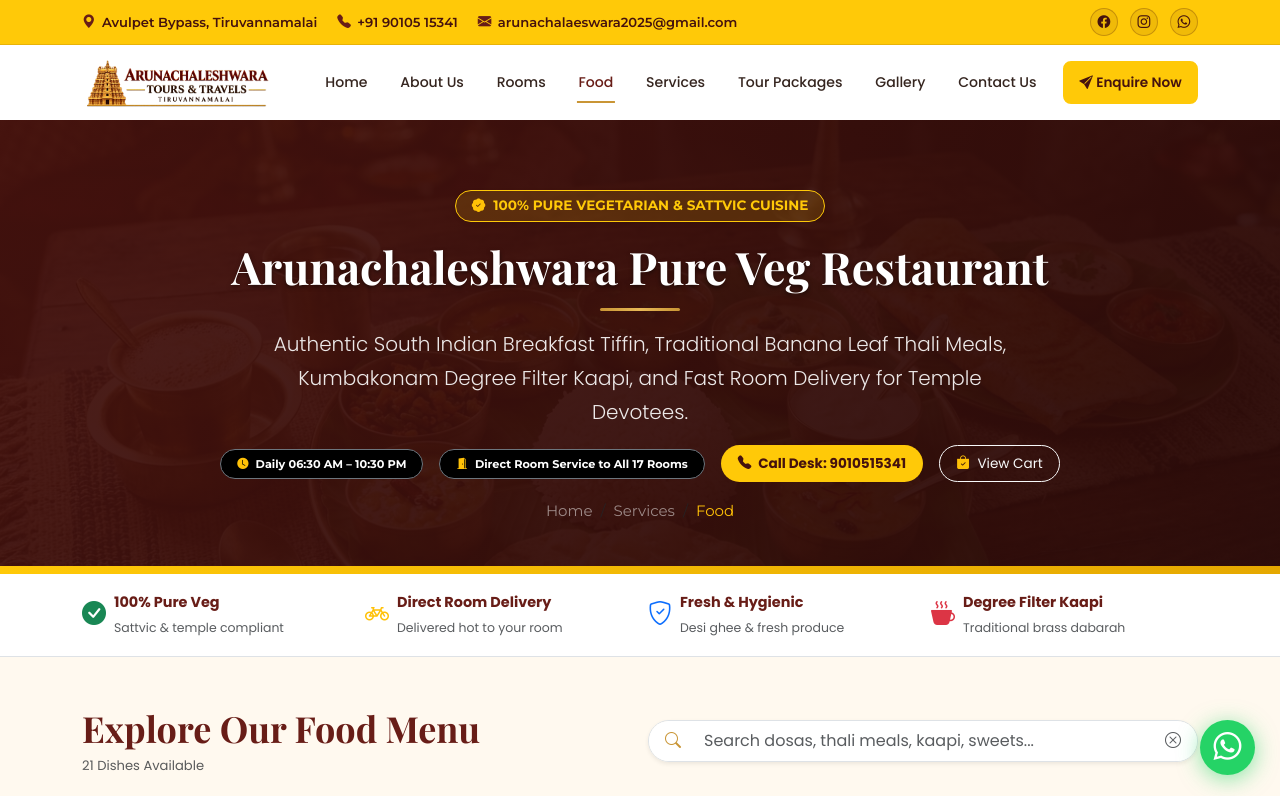
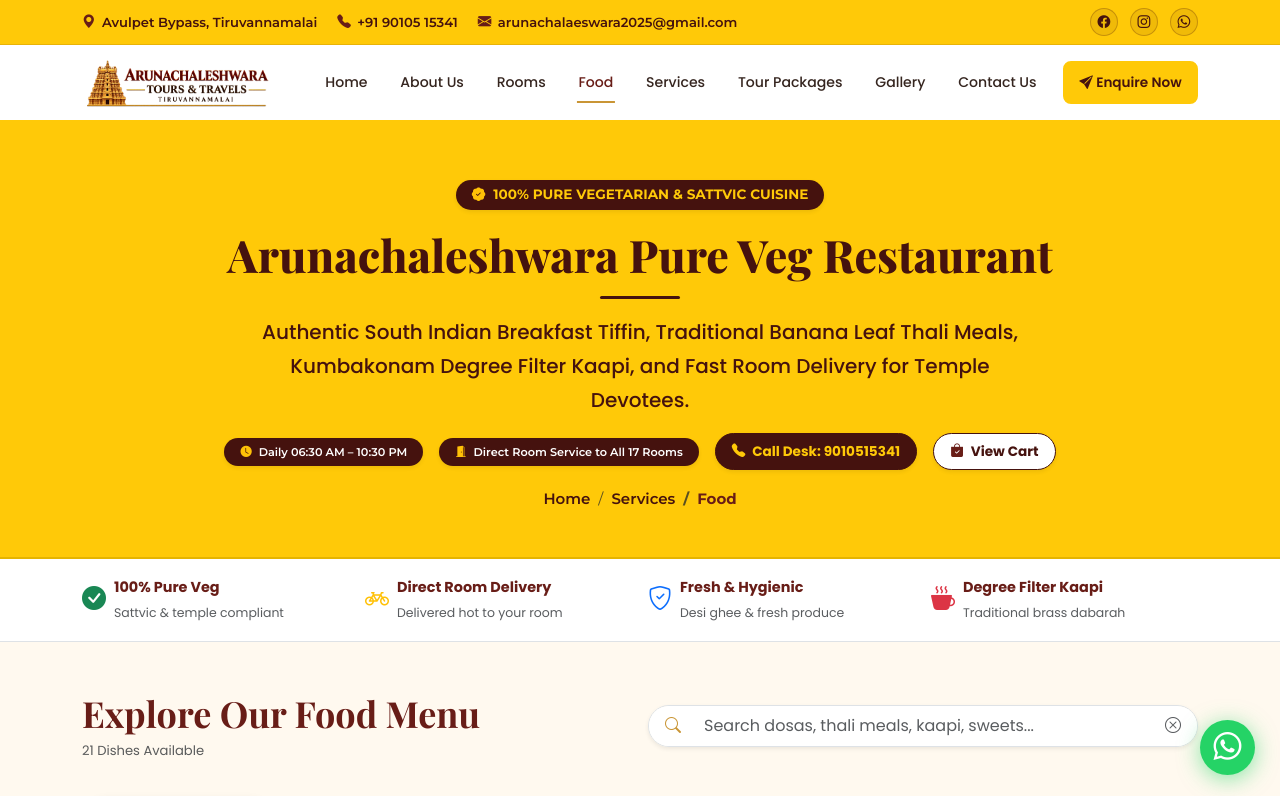
Before and after one commit to lokesh19-lokesh/arunachaleshwara, a plain HTML site: page restaurant.html in a window 1280 px wide. Shown: the top 796 px of the page. Drawn offline with nearby package versions, Linux system fonts and the light colour scheme; no server answers; a web font is replaced by a local one.

Commit message:
Change restaurant hero banner color from brown to yellow

```diff
--- a/restaurant.html
+++ b/restaurant.html
@@ -93,19 +93,14 @@
   <style>
     /* Restaurant Page Specific Theme Styling */
     .restaurant-hero {
-      background: linear-gradient(135deg, rgba(69, 18, 14, 0.94) 0%, rgba(42, 11, 9, 0.96) 100%), url('assets/images/services/restaurant.jpg') center/cover no-repeat;
-      color: #FFFFFF;
-      padding: 70px 0 50px;
+      background: #FFC908;
+      border-bottom: 2px solid #E5B400;
+      color: #45120E;
+      padding: 60px 0 45px;
       position: relative;
     }
     .restaurant-hero::after {
-      content: '';
-      position: absolute;
-      bottom: 0;
-      left: 0;
-      right: 0;
-      height: 8px;
-      background: linear-gradient(90deg, #FFC908 0%, #E5A800 100%);
+      display: none;
     }
 
     /* Category Navigation Pills */
@@ -231,40 +226,40 @@
   <main>
     <!-- Restaurant Hero Banner -->
     <section class="restaurant-hero">
-      <div class="container text-center">
-        <div class="d-inline-flex align-items-center gap-2 badge px-3 py-2 mb-3 rounded-pill shadow-sm" style="background: rgba(255, 201, 8, 0.15); border: 1px solid #FFC908; color: #FFC908; font-weight: 700; font-size: 0.85rem;">
+      <div class="container text-center position-relative z-1">
+        <div class="d-inline-flex align-items-center gap-2 badge px-3 py-2 mb-3 rounded-pill shadow-sm" style="background: #45120E; color: #FFC908; font-weight: 700; font-size: 0.85rem;">
           <i class="bi bi-patch-check-fill text-warning"></i> 100% PURE VEGETARIAN &amp; SATTVIC CUISINE
         </div>
-        <h1 class="mb-2 text-white" style="font-family: var(--ff-heading, 'Cinzel', serif); font-size: clamp(1.8rem, 4vw, 2.8rem); text-shadow: 0 2px 4px rgba(0,0,0,0.5);" id="restaurantHeroName">
+        <h1 class="mb-2" style="font-family: var(--ff-heading, 'Cinzel', serif); font-size: clamp(1.8rem, 4vw, 2.8rem); color: #45120E; font-weight: 800;" id="restaurantHeroName">
           Arunachaleshwara Pure Veg Restaurant
         </h1>
-        <div class="gold-divider mx-auto mb-3"></div>
-        <p class="lead mx-auto text-white-50 mb-3" style="max-width: 760px; color: rgba(255, 255, 255, 0.9) !important;">
+        <div class="gold-divider mx-auto mb-3" style="background: #45120E;"></div>
+        <p class="lead mx-auto mb-3" style="max-width: 760px; color: #45120E !important; font-weight: 500;">
           Authentic South Indian Breakfast Tiffin, Traditional Banana Leaf Thali Meals, Kumbakonam Degree Filter Kaapi, and Fast Room Delivery for Temple Devotees.
         </p>
 
         <!-- Timings & Room Service Info -->
         <div class="d-flex flex-wrap justify-content-center align-items-center gap-3 mt-3">
-          <span class="badge bg-black bg-opacity-40 px-3 py-2 rounded-pill border border-secondary text-white">
+          <span class="badge px-3 py-2 rounded-pill shadow-sm" style="background: #45120E; color: #FFFFFF; font-weight: 600;">
             <i class="bi bi-clock-fill text-warning me-1"></i> <span id="restaurantHeroTimings">Daily 06:30 AM – 10:30 PM</span>
           </span>
-          <span class="badge bg-black bg-opacity-40 px-3 py-2 rounded-pill border border-secondary text-white">
+          <span class="badge px-3 py-2 rounded-pill shadow-sm" style="background: #45120E; color: #FFFFFF; font-weight: 600;">
             <i class="bi bi-door-open-fill text-warning me-1"></i> Direct Room Service to All 17 Rooms
           </span>
-          <a href="tel:+919010515341" class="btn btn-sm px-3 rounded-pill fw-bold" style="background: #FFC908; color: #45120E;">
+          <a href="tel:+919010515341" class="btn btn-sm px-3 rounded-pill fw-bold shadow-sm" style="background: #45120E; color: #FFC908; border: 1px solid #45120E;">
             <i class="bi bi-telephone-fill me-1"></i> Call Desk: 9010515341
           </a>
-          <button type="button" class="btn btn-sm btn-outline-light rounded-pill px-3" data-bs-toggle="offcanvas" data-bs-target="#cartOffcanvasDrawer">
-            <i class="bi bi-bag-check-fill text-warning me-1"></i> View Cart <span class="badge bg-warning text-dark rounded-pill ms-1 cart-badge-count d-none">0</span>
+          <button type="button" class="btn btn-sm rounded-pill px-3 fw-bold shadow-sm" style="background: #FFFFFF; color: #45120E; border: 1.5px solid #45120E;" data-bs-toggle="offcanvas" data-bs-target="#cartOffcanvasDrawer">
+            <i class="bi bi-bag-check-fill text-maroon me-1"></i> View Cart <span class="badge bg-warning text-dark rounded-pill ms-1 cart-badge-count d-none">0</span>
           </button>
         </div>
 
         <!-- Breadcrumb -->
         <nav aria-label="breadcrumb" class="d-flex justify-content-center mt-3">
           <ol class="breadcrumb mb-0 small">
-            <li class="breadcrumb-item"><a href="index.html" class="text-white-50 text-decoration-none">Home</a></li>
-            <li class="breadcrumb-item"><a href="services.html" class="text-white-50 text-decoration-none">Services</a></li>
-            <li class="breadcrumb-item active text-warning" aria-current="page">Food</li>
+            <li class="breadcrumb-item"><a href="index.html" style="color: #45120E; text-decoration: none; font-weight: 600;">Home</a></li>
+            <li class="breadcrumb-item"><a href="services.html" style="color: #45120E; text-decoration: none; font-weight: 600;">Services</a></li>
+            <li class="breadcrumb-item active fw-bold" style="color: #681D17;" aria-current="page">Food</li>
           </ol>
         </nav>
       </div>
```
